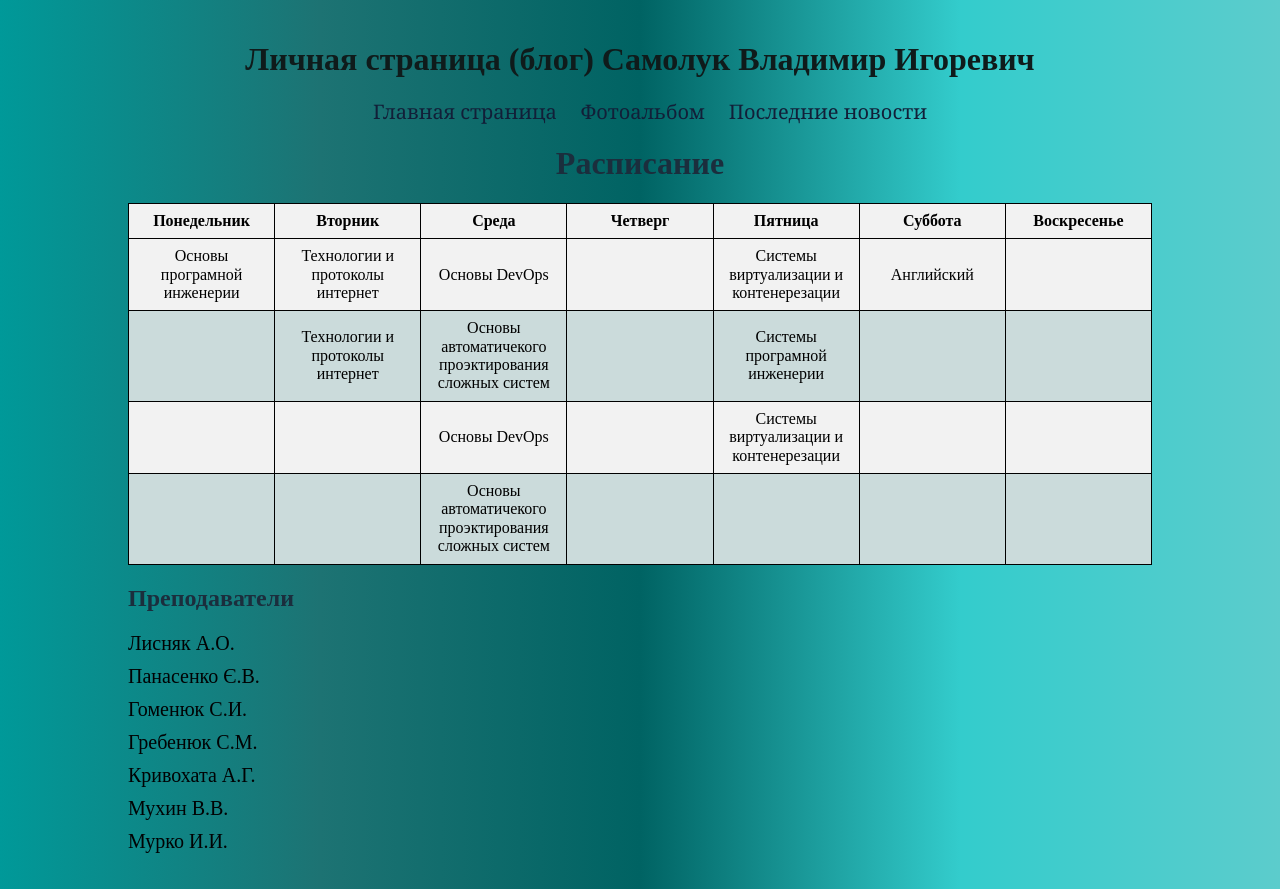
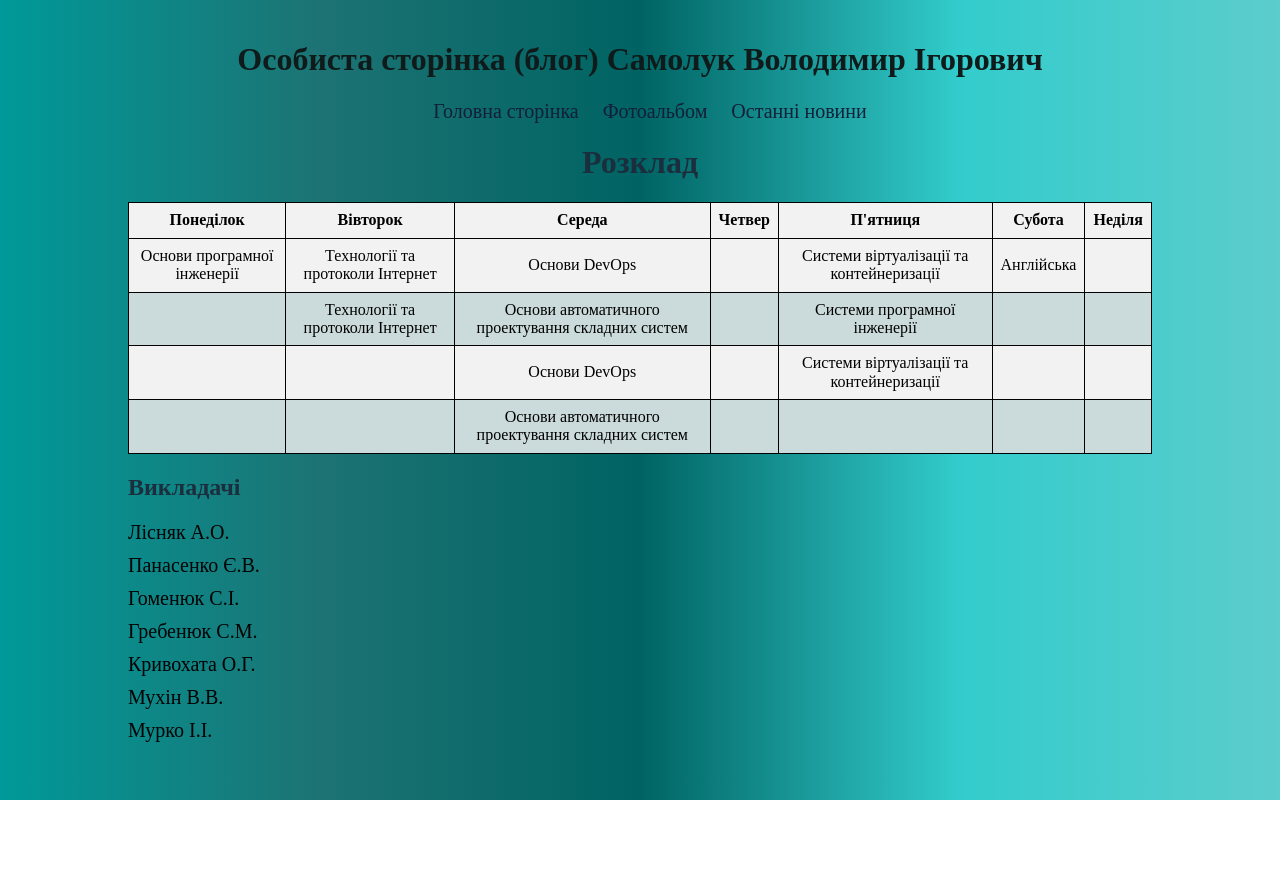
Before and after one commit to sdfgti/lab_7_ispravleno, a website built with webpack: page src/pages/rozklad.html in a window 1280 px wide. After the commit the page ends 800 px from the top, so only its background shows below. Built offline with nearby package versions, Linux system fonts and the light colour scheme; files whose address does not match are found by name.

Commit message:
lab_(5)6

```diff
--- a/src/pages/rozklad.html
+++ b/src/pages/rozklad.html
@@ -1,64 +1,64 @@
 <!DOCTYPE html>
-<html lang="en">
+<html lang="uk">
 <head>
     <meta charset="UTF-8">
     <meta name="viewport" content="width=device-width, initial-scale=1.0">
-    <title>Расписание</title>
+    <title>Розклад</title>
     <link rel="stylesheet" href="rozklad.css">
 </head>
 <body>
     <div class="container">
-    <h1 class="main-title">Личная страница (блог) Самолук Владимир Игоревич</h1>
+    <h1 class="main-title">Особиста сторінка (блог) Самолук Володимир Ігорович</h1>
     <ul class="navigation">
-        <li><a href="index.html">Главная страница</a></li>
+        <li><a href="index.html">Головна сторінка</a></li>
         <li><a href="photo.html">Фотоальбом</a></li>
-        <li><a href="news.html">Последние новости</a></li>
+        <li><a href="news.html">Останні новини</a></li>
     </ul>
-    <h1 class="raspisanie">Расписание</h1>
+    <h1 class="raspisanie">Розклад</h1>
 <table class="schedule-table">
     <thead>
         <tr>
-            <th>Понедельник</th>
-            <th>Вторник</th>
-            <th>Среда</th>
-            <th>Четверг</th>
-            <th>Пятница</th>
-            <th>Суббота</th>
-            <th>Воскресенье</th>
+            <th>Понеділок</th>
+            <th>Вівторок</th>
+            <th>Середа</th>
+            <th>Четвер</th>
+            <th>П'ятниця</th>
+            <th>Субота</th>
+            <th>Неділя</th>
         </tr>
     </thead>
     <tbody class="schedule-body" align="center">
         <tr>
-            <td class="subject">Основы програмной инженерии</td>
-            <td class="subject">Технологии и протоколы интернет</td>
-            <td class="subject">Основы DevOps</td>
+            <td class="subject">Основи програмної інженерії</td>
+            <td class="subject">Технології та протоколи Інтернет</td>
+            <td class="subject">Основи DevOps</td>
             <td class="empty"></td>
-            <td class="subject">Системы виртуализации и контенерезации</td>
-            <td class="subject">Английский</td>
+            <td class="subject">Системи віртуалізації та контейнеризації</td>
+            <td class="subject">Англійська</td>
             <td class="empty"></td>
         </tr>
         <tr>
             <td class="empty"></td>
-            <td class="subject">Технологии и протоколы интернет</td>
-            <td class="subject">Основы автоматичекого проэктирования сложных систем</td>
+            <td class="subject">Технології та протоколи Інтернет</td>
+            <td class="subject">Основи автоматичного проектування складних систем</td>
             <td class="empty"></td>
-            <td class="subject">Системы програмной инженерии</td>
+            <td class="subject">Системи програмної інженерії</td>
             <td class="empty"></td>
             <td class="empty"></td>
         </tr>
         <tr>
             <td class="empty"></td>
             <td class="empty"></td>
-            <td class="subject">Основы DevOps</td>
+            <td class="subject">Основи DevOps</td>
             <td class="empty"></td>
-            <td class="subject">Системы виртуализации и контенерезации</td>
+            <td class="subject">Системи віртуалізації та контейнеризації</td>
             <td class="empty"></td>
             <td class="empty"></td>
         </tr>
         <tr>
             <td class="empty"></td>
             <td class="empty"></td>
-            <td class="subject">Основы автоматичекого проэктирования сложных систем</td>
+            <td class="subject">Основи автоматичного проектування складних систем</td>
             <td class="empty"></td>
             <td class="empty"></td>
             <td class="empty"></td>
@@ -66,15 +66,15 @@
         </tr>
     </tbody>
 </table>
-    <h2 class="prepodavateli">Преподаватели</h2>
+    <h2 class="prepodavateli">Викладачі</h2>
     <ol class="prepodavateli_list">
-        <li>Лисняк А.О.</li>
+        <li>Лісняк А.О.</li>
         <li>Панасенко Є.В.</li>
-        <li>Гоменюк С.И.</li>
+        <li>Гоменюк С.І.</li>
         <li>Гребенюк С.М.</li>
-        <li>Кривохата А.Г.</li>
-        <li>Мухин В.В.</li>
-        <li>Мурко И.И.</li>
+        <li>Кривохата О.Г.</li>
+        <li>Мухін В.В.</li>
+        <li>Мурко І.І.</li>
     </ol>
 </div>
 </body>
```
Also changed, not shown: src/pages/index.html (+13 -13 lines), src/pages/news.html (+6 -5 lines), src/pages/photo.html (+7 -6 lines), dist/index1.css, dist/main.css, dist/news.css, dist/news.html, dist/photo.css, dist/rozklad.css, src/directory_scss/print/print.css (added).
